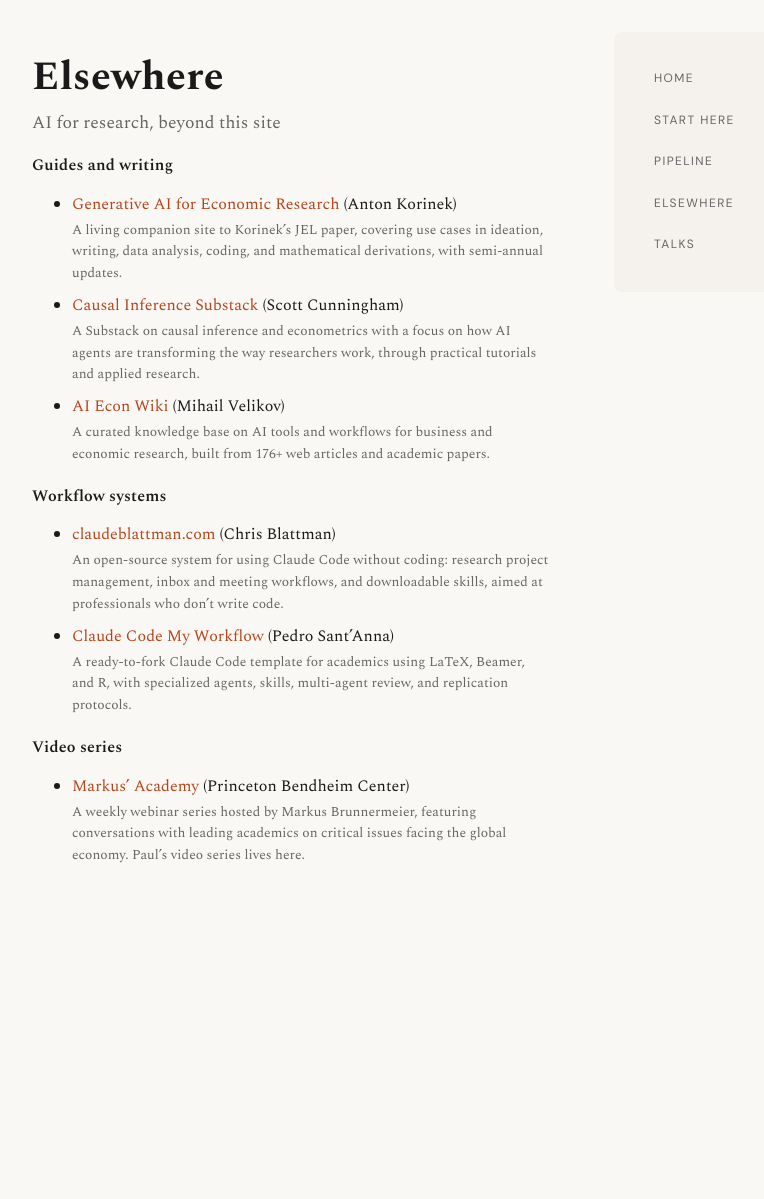
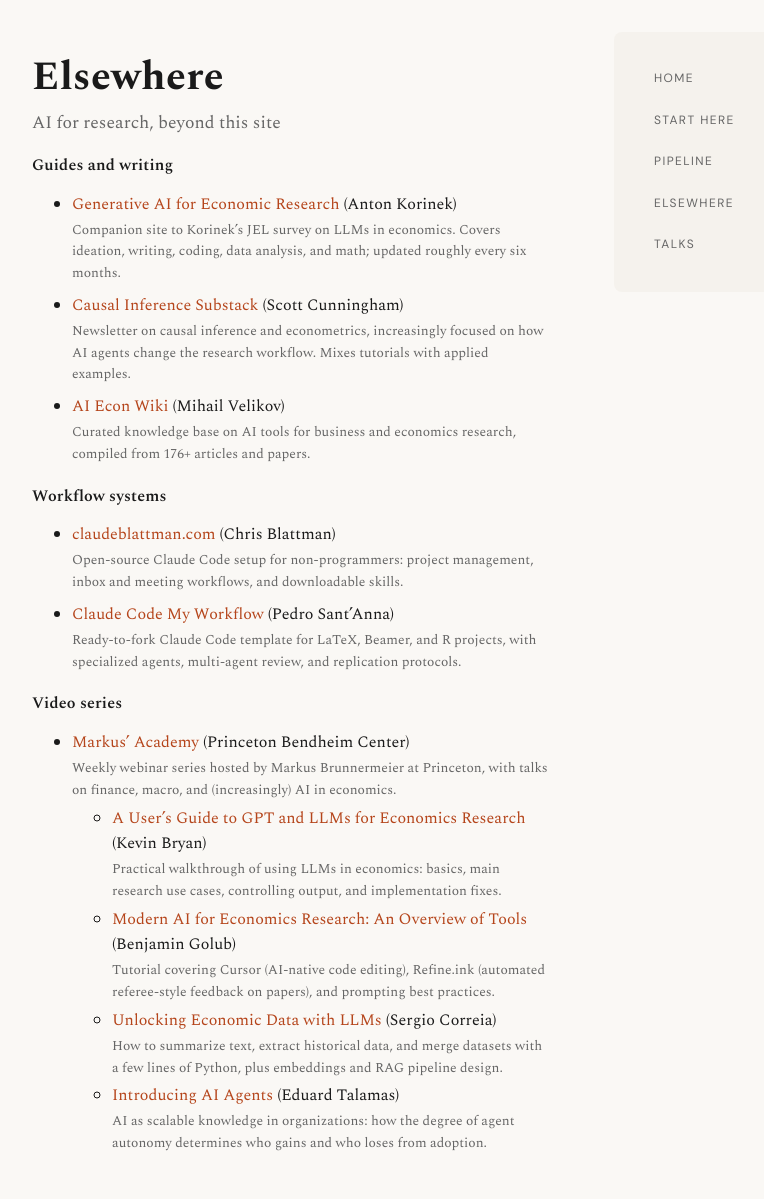
Before and after one commit to matteonorm/ai-for-empirical-research, a Jekyll site: the page built from elsewhere.md, in a window 1280 px wide. Shown: the whole page, without its empty margins (192-956 px from the left). Built offline with Jekyll 4.4.1, drawn with Linux system fonts in a browser that asks for light colours; before the commit the page ends 911 px from its top, so only the background shows below that.

Commit message:
Elsewhere: notable sessions + neutral pgp-voice descriptions
Added four Markus' Academy sessions (Bryan, Golub, Correia, Talamas)
as a sub-list, each verified from its event page. Removed Paul-reference
from Markus' Academy entry. Rewrote all descriptions in pgp voice.
External links open in new tabs.

Co-Authored-By: Claude Opus 4.6 <noreply@anthropic.com>
Claude-Session: https://claude.ai/code/session_01HepUNFt6qv4acSiSSC5XLj

```diff
--- a/_data/elsewhere.yml
+++ b/_data/elsewhere.yml
@@ -1,5 +1,5 @@
 # External ecosystem: other people’s AI-for-research resources.
-# NOT Paul’s own content (that's the pipeline).
+# NOT Paul's own content (that's the pipeline).
 
 guides:
   label: "Guides and writing"
@@ -7,15 +7,15 @@ guides:
     - title: "Generative AI for Economic Research"
       url: "https://www.genaiforecon.org/"
       author: "Anton Korinek"
-      description: "A living companion site to Korinek’s JEL paper, covering use cases in ideation, writing, data analysis, coding, and mathematical derivations, with semi-annual updates."
+      description: "Companion site to Korinek’s JEL survey on LLMs in economics. Covers ideation, writing, coding, data analysis, and math; updated roughly every six months."
     - title: "Causal Inference Substack"
       url: "https://causalinf.substack.com"
       author: "Scott Cunningham"
-      description: "A Substack on causal inference and econometrics with a focus on how AI agents are transforming the way researchers work, through practical tutorials and applied research."
+      description: "Newsletter on causal inference and econometrics, increasingly focused on how AI agents change the research workflow. Mixes tutorials with applied examples."
     - title: "AI Econ Wiki"
       url: "https://velikov-mihail.github.io/ai-econ-wiki/"
       author: "Mihail Velikov"
-      description: "A curated knowledge base on AI tools and workflows for business and economic research, built from 176+ web articles and academic papers."
+      description: "Curated knowledge base on AI tools for business and economics research, compiled from 176+ articles and papers."
 
 workflows:
   label: "Workflow systems"
@@ -23,11 +23,11 @@ workflows:
     - title: "claudeblattman.com"
       url: "https://claudeblattman.com"
       author: "Chris Blattman"
-      description: "An open-source system for using Claude Code without coding: research project management, inbox and meeting workflows, and downloadable skills, aimed at professionals who don’t write code."
+      description: "Open-source Claude Code setup for non-programmers: project management, inbox and meeting workflows, and downloadable skills."
     - title: "Claude Code My Workflow"
       url: "https://github.com/pedrohcgs/claude-code-my-workflow"
       author: "Pedro Sant’Anna"
-      description: "A ready-to-fork Claude Code template for academics using LaTeX, Beamer, and R, with specialized agents, skills, multi-agent review, and replication protocols."
+      description: "Ready-to-fork Claude Code template for LaTeX, Beamer, and R projects, with specialized agents, multi-agent review, and replication protocols."
 
 video:
   label: "Video series"
@@ -35,4 +35,21 @@ video:
     - title: "Markus’ Academy"
       url: "https://bcf.princeton.edu/markus-academy/"
       author: "Princeton Bendheim Center"
-      description: "A weekly webinar series hosted by Markus Brunnermeier, featuring conversations with leading academics on critical issues facing the global economy. Paul’s video series lives here."
+      description: "Weekly webinar series hosted by Markus Brunnermeier at Princeton, with talks on finance, macro, and (increasingly) AI in economics."
+      sessions:
+        - title: "A User’s Guide to GPT and LLMs for Economics Research"
+          url: "https://bcf.princeton.edu/events/kevin-bryan-on-a-users-guide-to-gpt-and-llms-for-economics-research/"
+          speaker: "Kevin Bryan"
+          description: "Practical walkthrough of using LLMs in economics: basics, main research use cases, controlling output, and implementation fixes."
+        - title: "Modern AI for Economics Research: An Overview of Tools"
+          url: "https://bcf.princeton.edu/events/benjamin-golub-on-modern-ai-for-economics-research-an-overview-of-tools/"
+          speaker: "Benjamin Golub"
+          description: "Tutorial covering Cursor (AI-native code editing), Refine.ink (automated referee-style feedback on papers), and prompting best practices."
+        - title: "Unlocking Economic Data with LLMs"
+          url: "https://bcf.princeton.edu/events/sergio-correia-on-unlocking-economic-data-with-llms/"
+          speaker: "Sergio Correia"
+          description: "How to summarize text, extract historical data, and merge datasets with a few lines of Python, plus embeddings and RAG pipeline design."
+        - title: "Introducing AI Agents"
+          url: "https://bcf.princeton.edu/events/eduard-talamas-on-introducing-ai-agents/"
+          speaker: "Eduard Talamas"
+          description: "AI as scalable knowledge in organizations: how the degree of agent autonomy determines who gains and who loses from adoption."
--- a/elsewhere.md
+++ b/elsewhere.md
@@ -14,8 +14,18 @@ title: "Elsewhere"
 <ul class="elsewhere-list">
 {% for item in group.items %}
 <li>
-  <a href="{{ item.url }}">{{ item.title }}</a> ({{ item.author }})
+  <a href="{{ item.url }}" target="_blank" rel="noopener">{{ item.title }}</a> ({{ item.author }})
   <span class="elsewhere-desc">{{ item.description }}</span>
+  {% if item.sessions %}
+  <ul class="session-list">
+  {% for session in item.sessions %}
+  <li>
+    <a href="{{ session.url }}" target="_blank" rel="noopener">{{ session.title }}</a> ({{ session.speaker }})
+    <span class="elsewhere-desc">{{ session.description }}</span>
+  </li>
+  {% endfor %}
+  </ul>
+  {% endif %}
 </li>
 {% endfor %}
 </ul>
```
Also changed, not shown: HANDOFF.md (+12 -3 lines), changelog.md.
